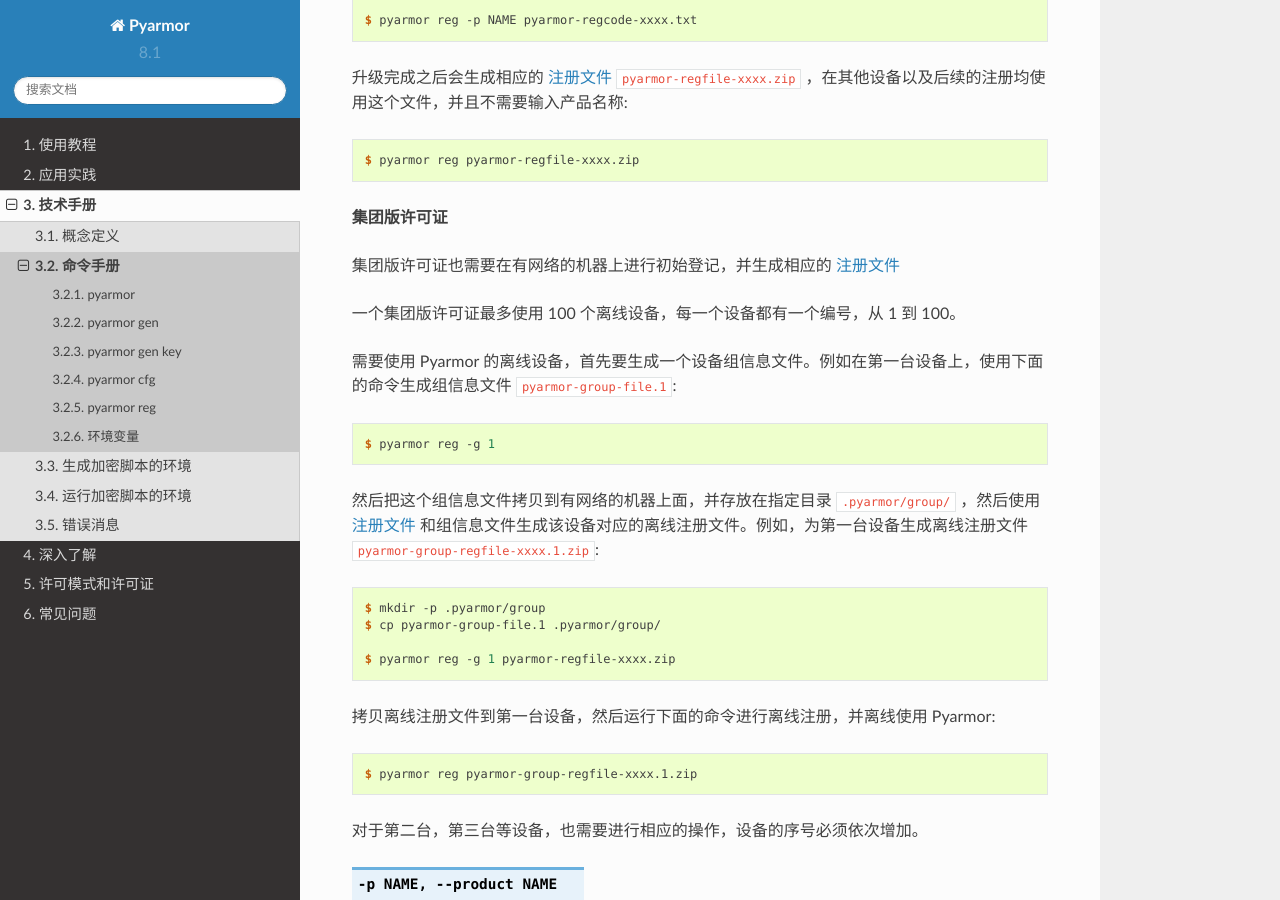
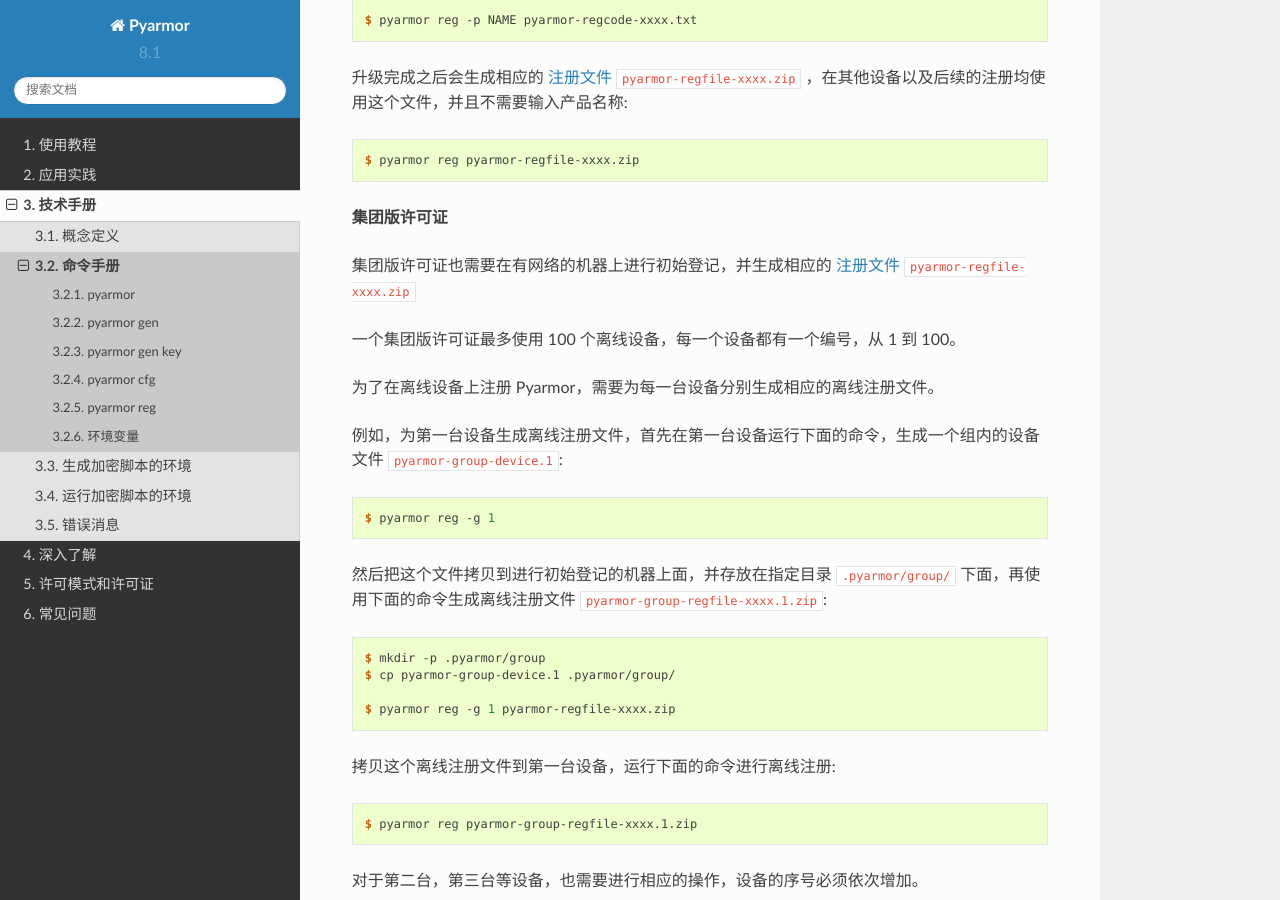
Before and after one commit to dashingsoft/pyarmor-docs-zh, a Sphinx documentation site: the page built from docs/reference/man.rst, in a window 1280 px wide and 900 px high, scrolled down 17145 px. Built offline with Sphinx 7.4.7 and the Read the Docs theme 2.0.0, drawn with Linux system fonts in a browser that asks for light colours; pages that are not in the unit, such as notebooks, are missing from menus; some of the changed text lies outside the part shown.

Commit message:
Refine group license

```diff
--- a/docs/reference/man.rst
+++ b/docs/reference/man.rst
@@ -602,8 +602,8 @@
 -h, --help            显示可用选项和帮助信息然后退出
 -p NAME, --product NAME
                       指定许可证绑定的产品名称
--u, --upgrade         升级 Pyarmor 许可证
--g ID, --group ID     指定组内设备编号，仅用于集团版许可证注册
+-u, --upgrade         升级老版本的 Pyarmor 许可证
+-g ID, --device ID    指定组内设备编号，仅用于集团版许可证注册
 
 .. describe:: 参数
 
@@ -640,22 +640,24 @@
 
 **集团版许可证**
 
-集团版许可证也需要在有网络的机器上进行初始登记，并生成相应的 :term:`注册文件`
+集团版许可证也需要在有网络的机器上进行初始登记，并生成相应的 :term:`注册文件` ``pyarmor-regfile-xxxx.zip``
 
 一个集团版许可证最多使用 100 个离线设备，每一个设备都有一个编号，从 1 到 100。
 
-需要使用 Pyarmor 的离线设备，首先要生成一个设备组信息文件。例如在第一台设备上，使用下面的命令生成组信息文件 ``pyarmor-group-file.1``::
+为了在离线设备上注册 Pyarmor，需要为每一台设备分别生成相应的离线注册文件。
+
+例如，为第一台设备生成离线注册文件，首先在第一台设备运行下面的命令，生成一个组内的设备文件 ``pyarmor-group-device.1``::
 
     $ pyarmor reg -g 1
 
-然后把这个组信息文件拷贝到有网络的机器上面，并存放在指定目录 ``.pyarmor/group/`` ，然后使用 :term:`注册文件` 和组信息文件生成该设备对应的离线注册文件。例如，为第一台设备生成离线注册文件 ``pyarmor-group-regfile-xxxx.1.zip``::
+然后把这个文件拷贝到进行初始登记的机器上面，并存放在指定目录 ``.pyarmor/group/`` 下面，再使用下面的命令生成离线注册文件 ``pyarmor-group-regfile-xxxx.1.zip``::
 
     $ mkdir -p .pyarmor/group
-    $ cp pyarmor-group-file.1 .pyarmor/group/
+    $ cp pyarmor-group-device.1 .pyarmor/group/
 
     $ pyarmor reg -g 1 pyarmor-regfile-xxxx.zip
 
-拷贝离线注册文件到第一台设备，然后运行下面的命令进行离线注册，并离线使用 Pyarmor::
+拷贝这个离线注册文件到第一台设备，运行下面的命令进行离线注册::
 
     $ pyarmor reg pyarmor-group-regfile-xxxx.1.zip
 
```
Also changed, not shown: docs/how-to/register.rst (+6 -8 lines).
